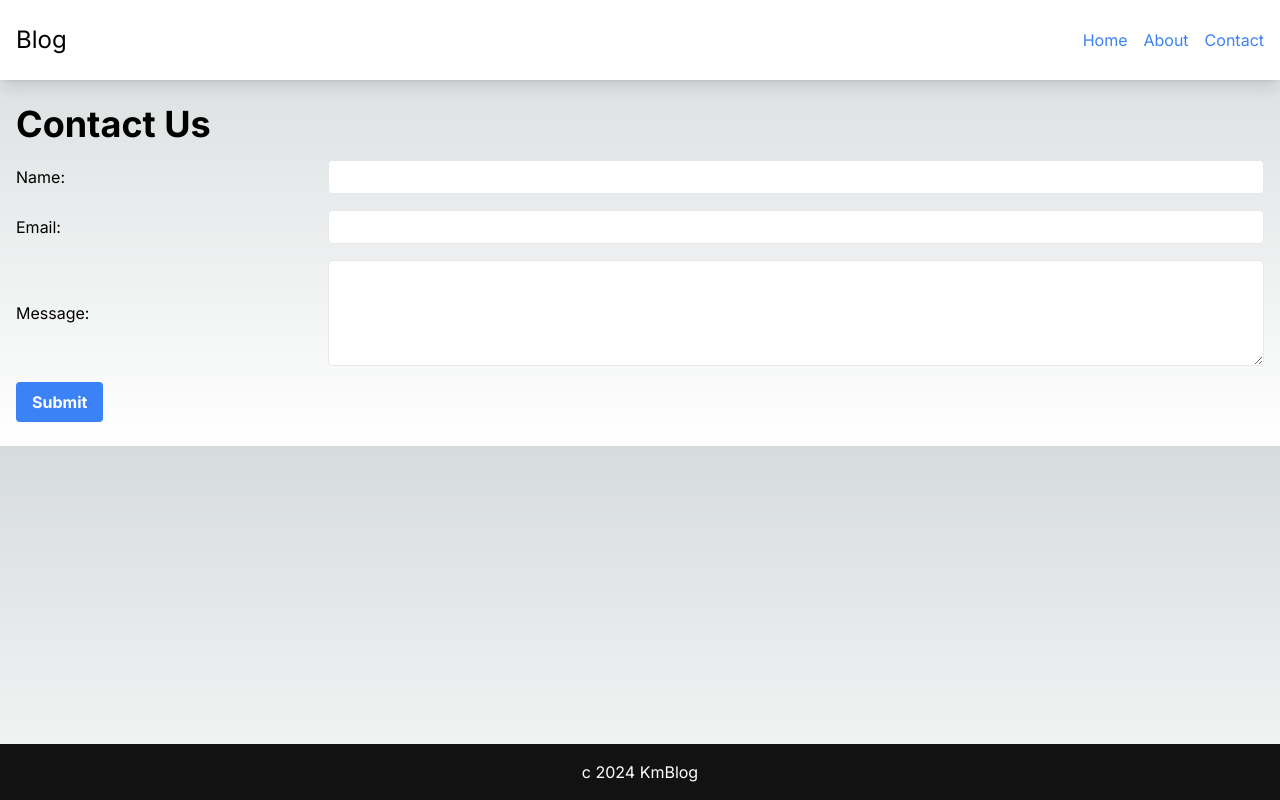
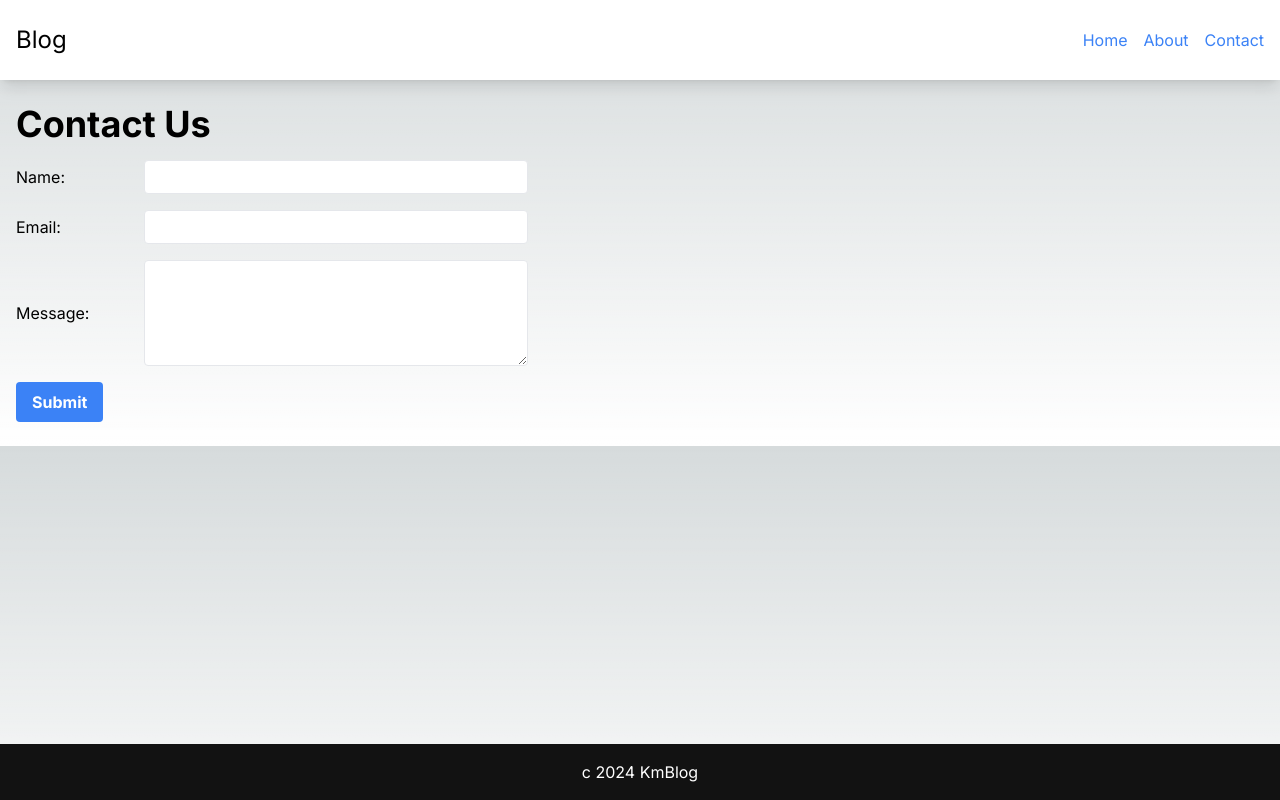
Before and after one commit to kubirthan/blog-webapp, a Next.js app: page /contact in a window 1280 px wide. Built offline with nearby package versions, Linux system fonts and the light colour scheme.

Commit message:
Integrating contact form with api

```diff
--- a/app/contact/page.js
+++ b/app/contact/page.js
@@ -1,22 +1,47 @@
+"use client"
+import { useState } from "react";
+
 export default function Contact() {
+
+    const [inputs, setInputs] = useState({})
+    const [message, setMessage] = useState("")
+
+    const handleInput = (e) => {
+        setInputs((state)=> { return {...state, [e.target.name]:e.target.value}})
+    }
+
+    const handleSubmit = (e) => {
+        e.preventDefault()
+        fetch(process.env.NEXT_PUBLIC_API_URL+'/enquiry', {
+            method:"POST",
+            body: JSON.stringify(inputs)
+        })
+        .then((res) => res.json())
+        .then((res) => {
+            setMessage(res.message)
+            setInputs({})
+        })
+    }
+
   return (
     <main className="container mx-auto px-4 py-6">
     <h2 className="text-4xl font-bold mb-4">Contact Us</h2>
-    <htmlForm className="w-full max-w-lg">
+    <form onSubmit={handleSubmit} className="w-full max-w-lg">
         <div className="flex items-center mb-4">
             <label htmlFor="name" className="w-1/4">Name:</label>
-            <input type="text" id="name" className="border rounded px-2 py-1 w-3/4"/>
+            <input type="text" name="name" onChange={handleInput}  value={inputs.name??""} id="name" className="border rounded px-2 py-1 w-3/4"/>
         </div>
         <div className="flex items-center mb-4">
             <label htmlFor="email" className="w-1/4">Email:</label>
-            <input type="email" id="email" className="border rounded px-2 py-1 w-3/4"/>
+            <input type="email" name="email" onChange={handleInput} value={inputs.email??""} id="email" className="border rounded px-2 py-1 w-3/4"/>
         </div>
         <div className="flex items-center mb-4">
             <label htmlFor="message" className="w-1/4">Message:</label>
-            <textarea id="message" className="border rounded px-2 py-1 w-3/4" rows="4"></textarea>
+            <textarea id="message" name="message" onChange={handleInput} value={inputs.message??""} className="border rounded px-2 py-1 w-3/4" rows="4"></textarea>
         </div>
         <button className="bg-blue-500 hover:bg-blue-600 text-white font-bold py-2 px-4 rounded">Submit</button>
-    </htmlForm>
+    </form>
+    {message && <p>{message}</p>}
 </main>
   );
 }
```
